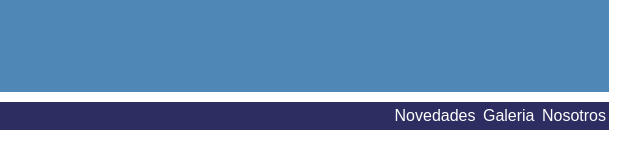
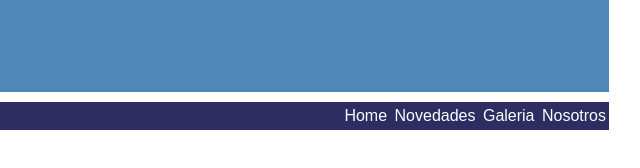
Before and after one commit to LeanArbelo22/Maquetacion-Final, a plain HTML site: page gallery.html in a window 1280 px wide. Shown: the full height of the page, 543-1183 px from the left. Drawn offline with Linux system fonts and the light colour scheme.

Commit message:
agregando Home en la barra de navegacion de paginas que no son index

```diff
--- a/gallery.html
+++ b/gallery.html
@@ -29,7 +29,9 @@
     <div id="nav">
 
         <ul>
-
+            <li>
+                <a href="index.html">Home</a>
+            </li>
             <li>
                 <a href="news.html">Novedades</a>
             </li>
```
Also changed, not shown: about us.html (+3 -1 lines), news.html (+3 -0 lines).
